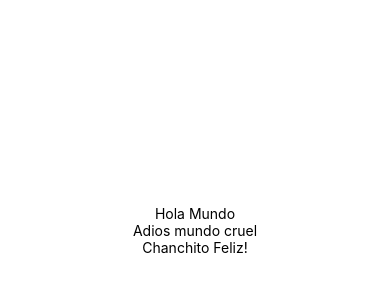
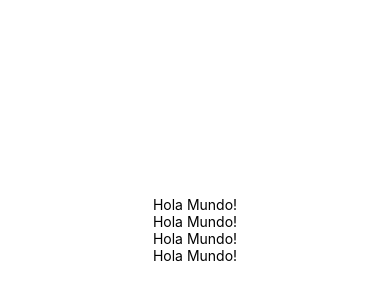
Before and after one commit to mario-galindo/react-native-scratch, a React Native app: screen / in a window 390 px wide. Shown: the part 192-492 px from the top of the page. Built offline with nearby package versions, Linux system fonts and the light colour scheme.

Commit message:
implementing state

```diff
--- a/App.js
+++ b/App.js
@@ -3,22 +3,32 @@ import { StyleSheet, Text, View } from 'react-native';
 
 
 class Texto extends React.Component {
+
+  state = {
+    texto: 'Hola Mundo!'
+  };
+
+  handlePress = () => {
+    this.setState({
+      texto: 'Adios mundo cruel!'
+    })
+  }
+
   render() {
 
-    const { texto } = this.props
-
-    return <Text>{texto}</Text>
+    const { texto } = this.state
+    return <Text onPress={() => {this.handlePress()}}>{texto}</Text>
   }
 }
 
 export default class App extends React.Component {
   render() {
-    console.log('Hola Mundo!!')
     return (
       <View style={styles.container}>
-        <Texto texto='Hola Mundo' />
-        <Texto texto='Adios mundo cruel' />
-        <Texto texto='Chanchito Feliz!' />
+        <Texto />
+        <Texto />
+        <Texto />
+        <Texto />
       </View>
     );
   }
```
